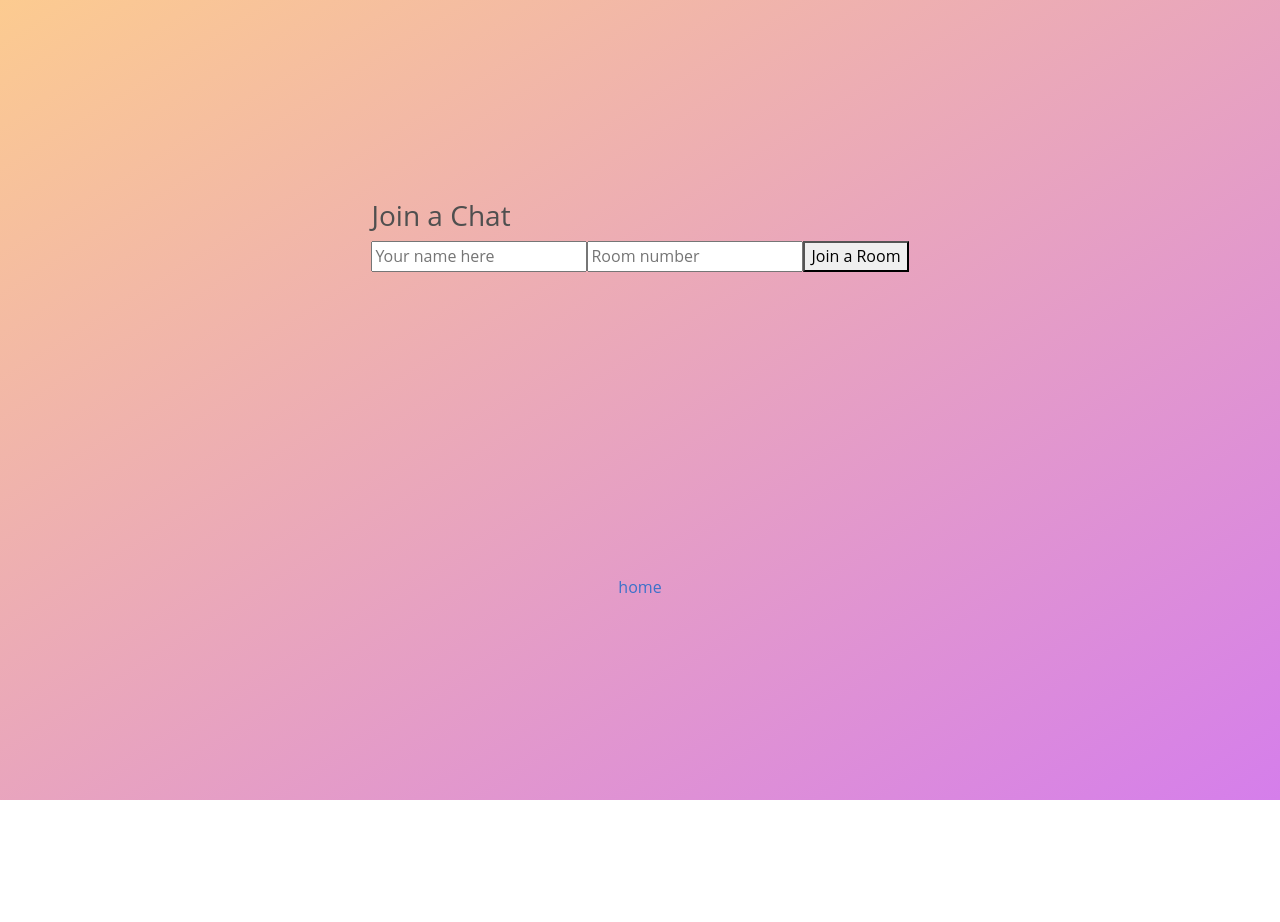
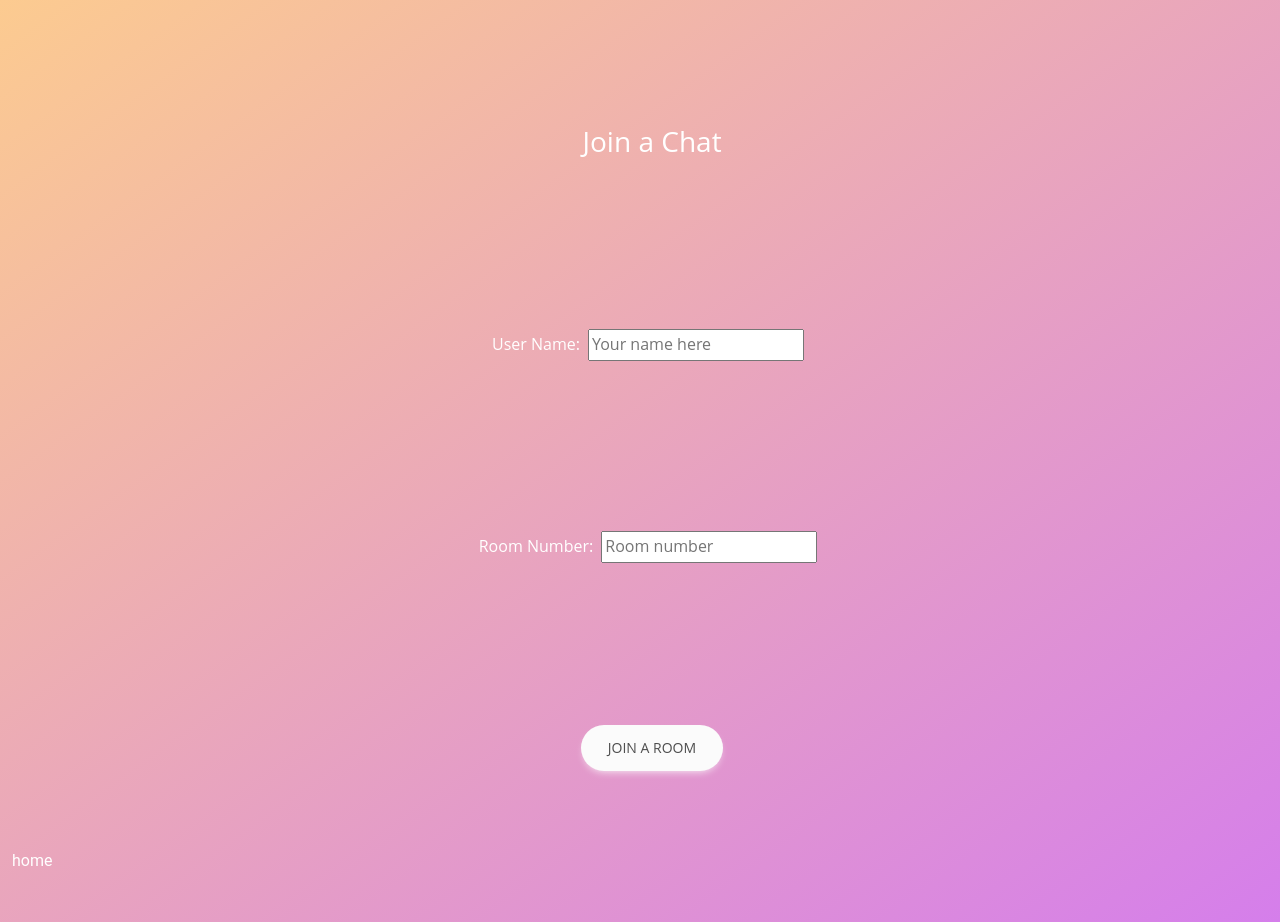
Before and after one commit to Ayee788/Project-Hammer, a React (Create React App) app in the folder client/: page /chat in a window 1280 px wide. Before the commit the page ends 800 px from the top, so only its background shows below. Built offline with nearby package versions, Linux system fonts and the light colour scheme; no server answers.

Commit message:
more style changes

```diff
--- a/client/src/Chat.js
+++ b/client/src/Chat.js
@@ -31,7 +31,7 @@ import {MDBContainer,MDBRow,MDBCol,MDBCard,MDBCardBody,MDBIcon,MDBBtn,MDBTypogra
   }, [socket]);
 
   return (
-    <MDBCol className="">
+    <MDBCol className="App">
       <MDBTypography listUnStyled className="text-white">
         <div className="chat-header">
           <h1>Live Chat</h1>
@@ -42,15 +42,14 @@ import {MDBContainer,MDBRow,MDBCol,MDBCard,MDBCardBody,MDBIcon,MDBBtn,MDBTypogra
               return (
                 <div
                   className="message"
-                  id={username === messageContent.author ? "you" : "other"}
-                >
+                  id={username === messageContent.author ? "you" : "other"}>
                   <div>
                     <MDBCardHeader className="d-flex justify-content-between p-3" style={{ borderBottom: "1px solid rgba(255,255,255,.3)" }}>
-                      <p className="fw-bold mb-0" id="author">{messageContent.author}</p>
-                      <p className="text-light small mb-0" id="time">{messageContent.time}</p>
+                      <p className="text-light small mb-0 m-1" id="author">User: {messageContent.author}</p>
+                      <p className="text-light small mb-0 m-1" id="time">{messageContent.time}</p>
                     </MDBCardHeader>
                     <MDBCardBody>
-                      <p className="mb-0">{messageContent.message}</p>
+                      <p className="text-light mb-0 m-1">{messageContent.message}</p>
                     </MDBCardBody>
                   </div>
                 </div>
@@ -59,10 +58,10 @@ import {MDBContainer,MDBRow,MDBCol,MDBCard,MDBCardBody,MDBIcon,MDBBtn,MDBTypogra
           </ScrollToBottom>
         </MDBCard>
         <div className="chat-footer">
-          <input
+          <MDBTextArea
+            label="Message"
             type="text"
             value={currentMessage}
-            placeholder="Hey..."
             onChange={(event) => {
               setCurrentMessage(event.target.value);
             }}
@@ -70,7 +69,10 @@ import {MDBContainer,MDBRow,MDBCol,MDBCard,MDBCardBody,MDBIcon,MDBBtn,MDBTypogra
               event.key === "Enter" && sendMessage();
             }}
           />
-          <button onClick={sendMessage}>&#9658;</button>
+          <MDBBtn color="light" size="lg" rounded className="float-end mb-3" onClick={sendMessage}>
+            Send
+          </MDBBtn>
+          {/* <button onClick={sendMessage}>&#9658;</button> */}
         </div>
       </MDBTypography>
     </MDBCol>
--- a/client/src/views/ChatView.jsx
+++ b/client/src/views/ChatView.jsx
@@ -22,20 +22,26 @@ const joinRoom = () => {
     };
 
     return (
-        <MDBContainer fluid className="App py-5 gradient-custom">
+        <MDBContainer fluid className="py-5 gradient-custom">
         {!showChat ? (
-        <MDBCol>
+        <MDBCol className="App text-white">
             <h3>Join a Chat</h3>
-            <input type="text" placeholder="Your name here" onChange={(event) => {setUsername(event.target.value);}}/>
-            <input type="text" placeholder="Room number" onChange={(event) => {
+            <div>
+                <lable>User Name:</lable>
+                <input className="m-2" type="text" placeholder="Your name here" onChange={(event) => {setUsername(event.target.value);}}/>
+            </div>
+            <div>
+                <lable>Room Number:</lable>
+                <input className="m-2" type="text" placeholder="Room number" onChange={(event) => {
                 setRoom(event.target.value);
-            }}/>
-            <button onClick={joinRoom}>Join a Room</button>
+                }}/>
+            </div>
+            <MDBBtn color="light" size="lg" rounded className="float-end" onClick={joinRoom}>Join a Room</MDBBtn>
         </MDBCol>
         ) : (
         <Chat socket={socket} username={username} room={room} />
         )}
-        <Link to="/">home</Link>
+        <Link className="text-white" to="/">home</Link>
         </MDBContainer>
     );
 }
--- a/client/src/views/MainPage.jsx
+++ b/client/src/views/MainPage.jsx
@@ -6,9 +6,9 @@ import {MDBContainer,MDBRow,MDBCol,MDBCard,MDBCardBody,MDBIcon,MDBBtn,MDBTypogra
 
 const MainPage = () => {
     return (
-        <MDBContainer fluid className="App py-5 gradient-custom">
+        <MDBContainer fluid className="App py-5 gradient-custom text-white">
             <h1 className="m-4 p-1"> Join Our Chatroom!</h1>
-            <Link to="/chat">Join a Chat</Link>
+            <Link className="text-white" to="/chat">Join a Chat</Link>
         </MDBContainer>
     )
 }
```
